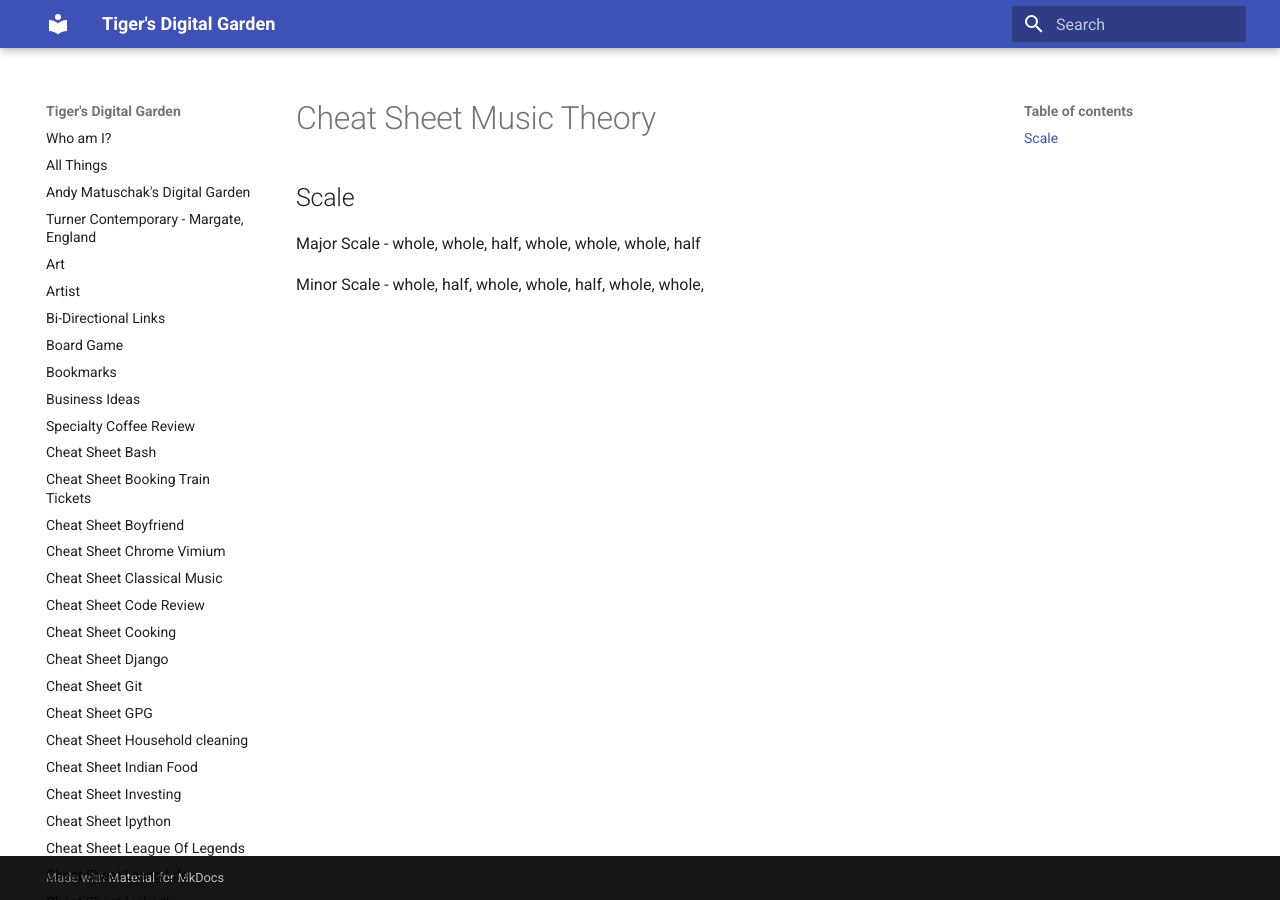
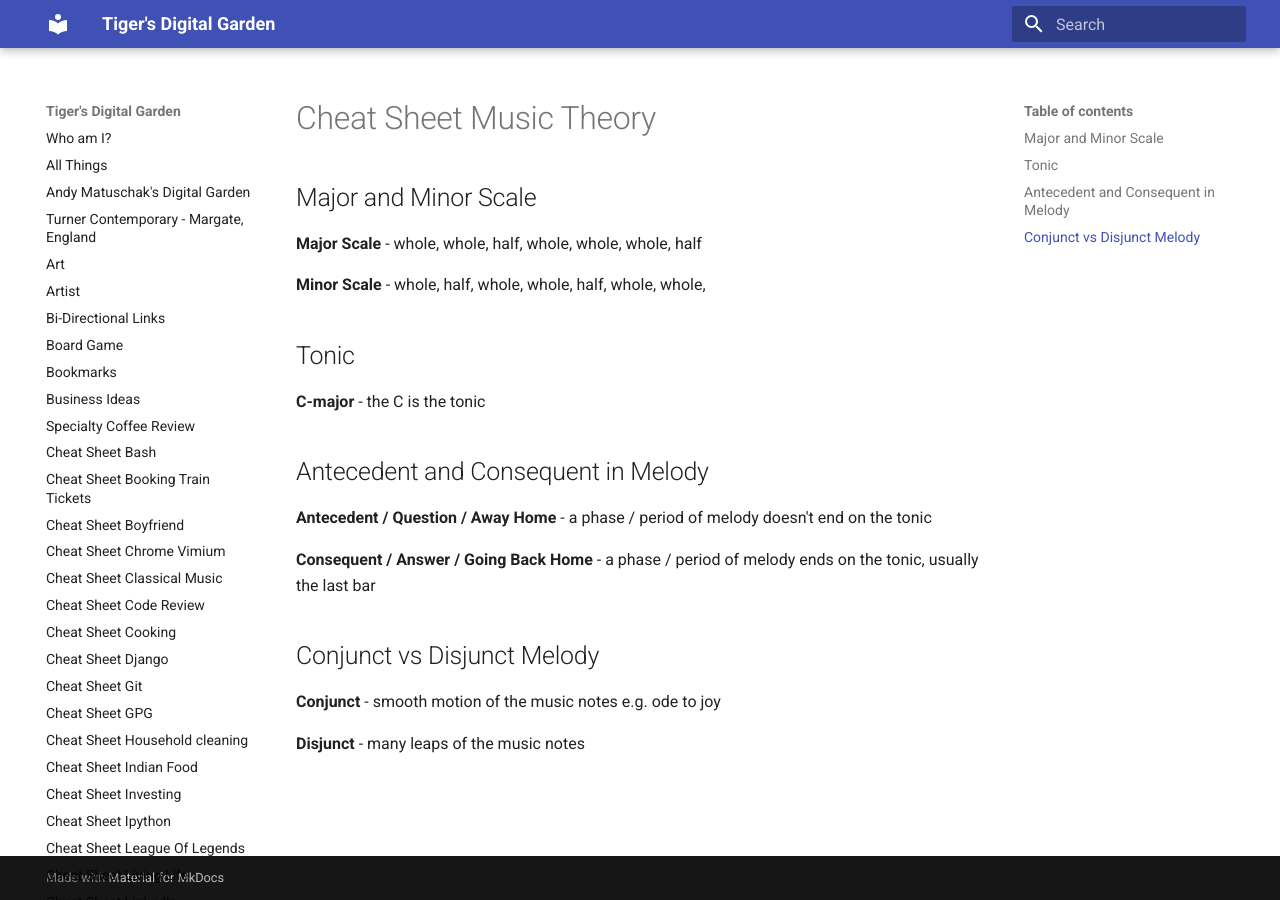
Before and after one commit to ynotstartups/notes, an MkDocs documentation site: the page built from notes/cheat-sheet-music-theory.md, in a window 1280 px wide. Built offline with MkDocs 1.6.1 and Material for MkDocs 9.7.7, drawn with Linux system fonts in a browser that asks for light colours.

Commit message:
update music theory

```diff
--- a/notes/cheat-sheet-music-theory.md
+++ b/notes/cheat-sheet-music-theory.md
@@ -1,7 +1,23 @@
 # Cheat Sheet Music Theory
 
-## Scale
+## Major and Minor Scale
 
-Major Scale - whole, whole, half, whole, whole, whole,  half
+**Major Scale** - whole, whole, half, whole, whole, whole, half
 
-Minor Scale - whole, half, whole, whole, half, whole, whole,
+**Minor Scale** - whole, half, whole, whole, half, whole, whole,
+
+## Tonic
+
+**C-major** - the C is the tonic
+
+## Antecedent and Consequent in Melody
+
+**Antecedent / Question / Away Home** - a phase / period of melody doesn't end on the tonic
+
+**Consequent / Answer / Going Back Home** - a phase / period of melody ends on the tonic, usually the last bar
+
+## Conjunct vs Disjunct Melody
+
+**Conjunct** - smooth motion of the music notes e.g. ode to joy
+
+**Disjunct** - many leaps of the music notes
```
